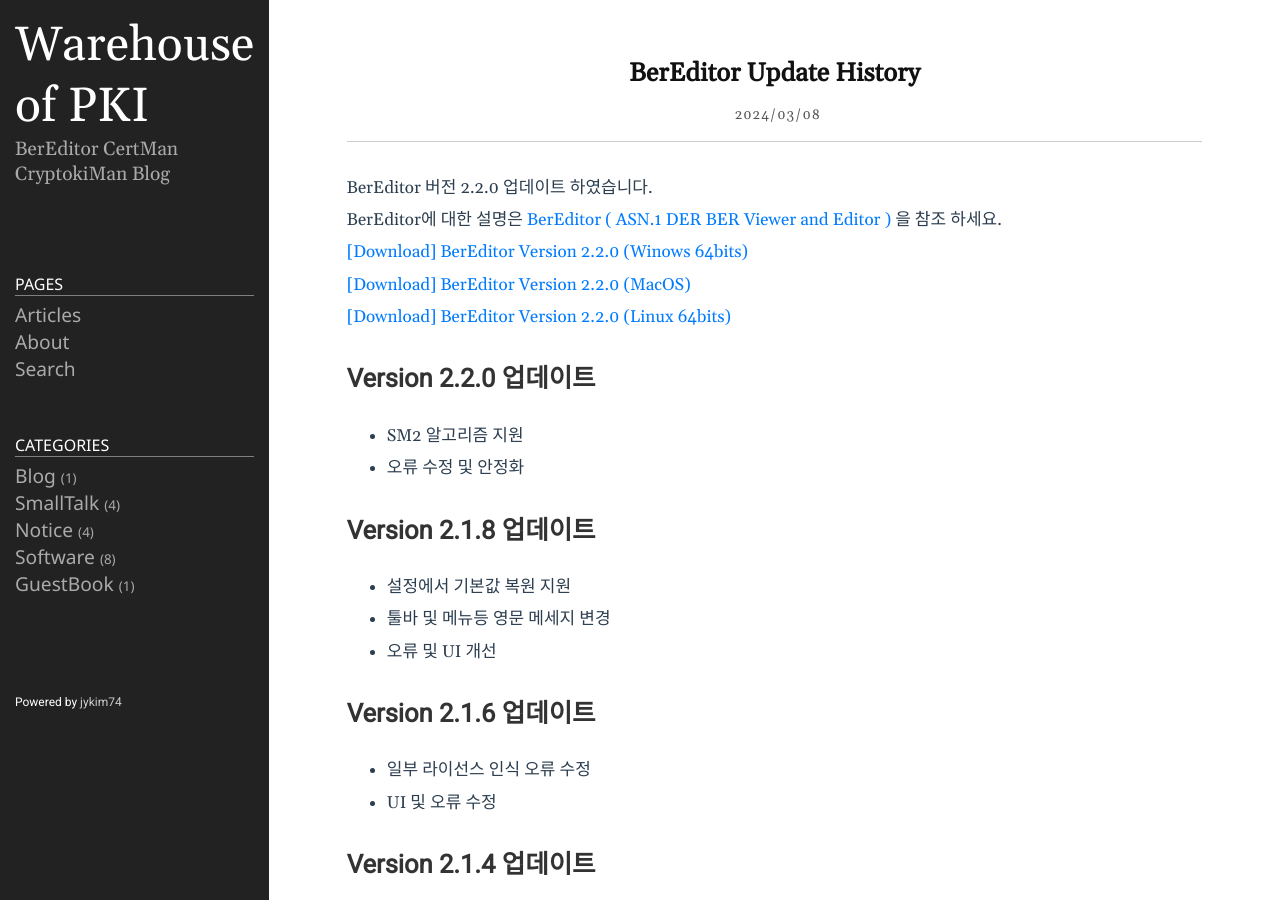
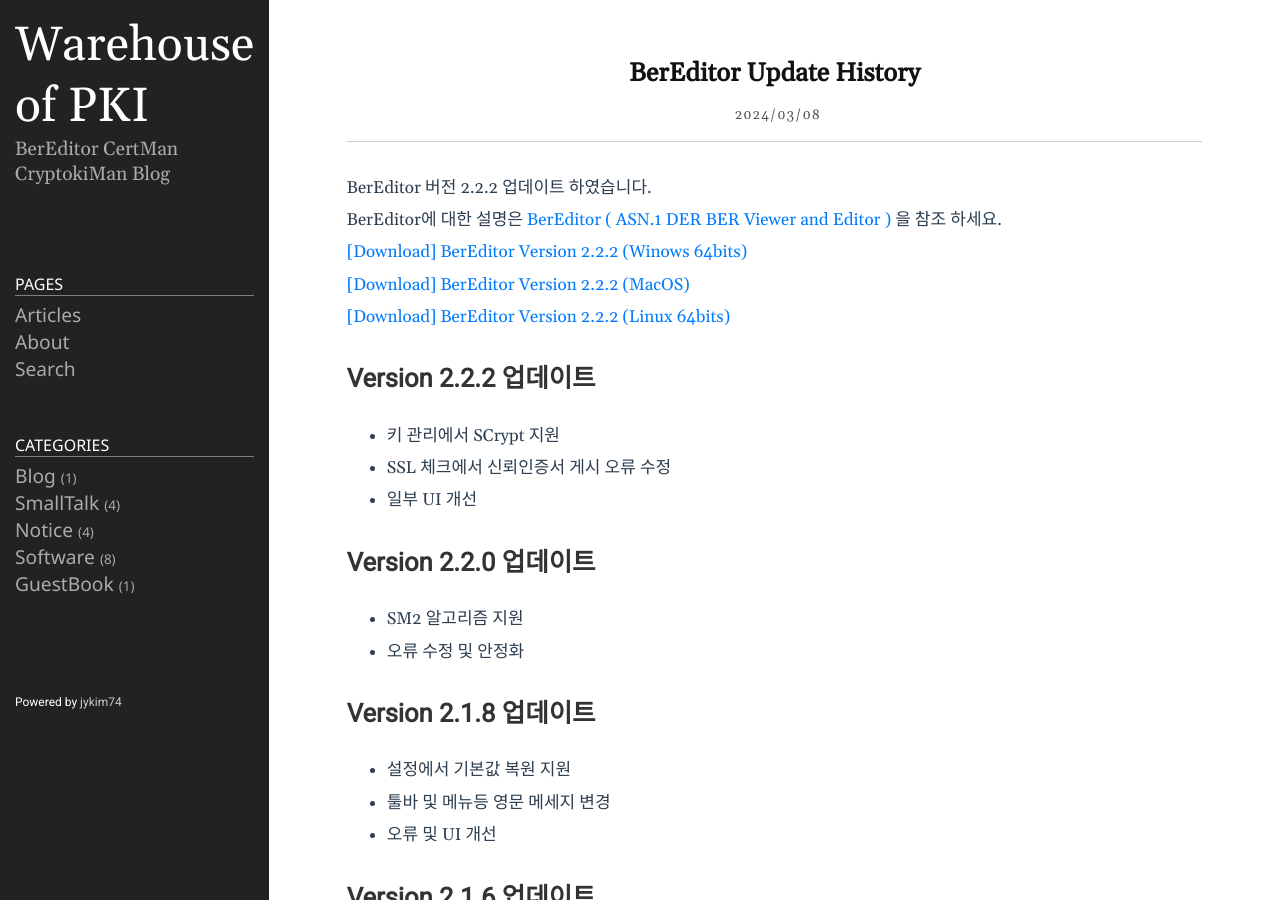
Before and after one commit to jykim74/jykim74.github.io, a Jekyll site: the page built from _posts/2024-03-08-BerEditorUpdate.md, in a window 1280 px wide and 900 px high. Built offline with Jekyll 4.4.1, drawn with Linux system fonts in a browser that asks for light colours; nearby versions of some CDN libraries; comment, search, counter and statistics services are not loaded.

Commit message:
BerEditor Version 2.2.2 적용

```diff
--- a/_posts/2023-04-13-BerEditor.markdown
+++ b/_posts/2023-04-13-BerEditor.markdown
@@ -16,11 +16,11 @@
 
 This is a program I made personally, so if you have any questions or bugs, use [Google Groups]( https://groups.google.com/g/bereditor, "Google Groups" )
 
-[[Download] BerEditor Version 2.2.0 (Win64)]( https://jykim74.github.io/msi/BerEditor-enV220.msi "BerEditor" )
+[[Download] BerEditor Version 2.2.2 (Win64)]( https://jykim74.github.io/msi/BerEditor-enV222.msi "BerEditor" )
 
-[[Download] BerEditor Version 2.2.0 (MacOS)]( https://jykim74.github.io/dmg/BerEditorV220.dmg "BerEditor" )
+[[Download] BerEditor Version 2.2.2 (MacOS)]( https://jykim74.github.io/dmg/BerEditorV222.dmg "BerEditor" )
 
-[[Download] BerEditor Version 2.2.0 (Linux64)]( https://jykim74.github.io/zip/BerEditorV220.zip "BerEditor" )
+[[Download] BerEditor Version 2.2.2 (Linux64)]( https://jykim74.github.io/zip/BerEditorV222.zip "BerEditor" )
 
 If you would like to receive a license, simply write a request in [Free License Request](https::/jykim7.mycafe24.com/user_reg.php) and you can receive a trial (30-day) license.
 Of course, you can apply for a license multiple times.
--- a/_posts/2024-03-08-BerEditorUpdate.md
+++ b/_posts/2024-03-08-BerEditorUpdate.md
@@ -4,12 +4,17 @@
 tags: [ASN.1,ASN.1 viewer, BER, BER reader, BER viewer, DER ,DER reader]
 category: Software
 ---
-BerEditor 버전 2.2.0 업데이트 하였습니다.
+BerEditor 버전 2.2.2 업데이트 하였습니다.
 BerEditor에 대한 설명은 [BerEditor ( ASN.1 DER BER Viewer and Editor )](https://jykim74.tistory.com/36) 을 참조 하세요.
 
-[\[Download\] BerEditor Version 2.2.0 (Winows 64bits)](https://jykim74.github.io/msi/BerEditor-enV220.msi)
-[\[Download\] BerEditor Version 2.2.0 (MacOS)](https://jykim74.github.io/dmg/BerEditorV220.dmg)
-[\[Download\] BerEditor Version 2.2.0 (Linux 64bits)](https://jykim74.github.io/zip/BerEditorV220.zip)
+[\[Download\] BerEditor Version 2.2.2 (Winows 64bits)](https://jykim74.github.io/msi/BerEditor-enV222.msi)
+[\[Download\] BerEditor Version 2.2.2 (MacOS)](https://jykim74.github.io/dmg/BerEditorV222.dmg)
+[\[Download\] BerEditor Version 2.2.2 (Linux 64bits)](https://jykim74.github.io/zip/BerEditorV222.zip)
+
+## Version 2.2.2 업데이트
+- 키 관리에서 SCrypt 지원
+- SSL 체크에서 신뢰인증서 게시 오류 수정
+- 일부 UI 개선
 
 ## Version 2.2.0 업데이트
 - SM2 알고리즘 지원
--- a/appcast/bereditor_appcast_mac.xml
+++ b/appcast/bereditor_appcast_mac.xml
@@ -5,10 +5,10 @@
 		<description>Feed for BerEditor updates</description>
 		<language>en</language>
 		<item>
-			<title>Version 2.2.0</title>
+			<title>Version 2.2.2</title>
 			<sparkle:releaseNotesLink>https://jykim74.github.io/software/2024/03/08/BerEditorUpdate.html</sparkle:releaseNotesLink>
-			<enclosure url="https://jykim74.github.io/dmg/BerEditorV220.dmg" sparkle:version="2.2.0"
-			sparkle:edSignature="O+1kSyLmctYkQSGZnKHJzi0Mkzpd+lYgpME7rqSRB71NCnclpSR+zcjrrmJ6vQBEeaCWGRIuN+wwCO2Gjr0KAw==" length="16618255"
+			<enclosure url="https://jykim74.github.io/dmg/BerEditorV222.dmg" sparkle:version="2.2.2"
+			sparkle:edSignature="gbd4DSq2TzoHYvDzrgj3e/kYA8+CkKc34PDJpjTCD0e3I7+7pT0IOqv8W/UlVRnwMoUGQFm/WQa8DztqKFmICA==" length="16629512"
 			type="application/octet-stream"/>
 		</item>
 	</channel>
--- a/appcast/bereditor_appcast_mac_ko.xml
+++ b/appcast/bereditor_appcast_mac_ko.xml
@@ -5,10 +5,10 @@
 		<description>Feed for BerEditor updates</description>
 		<language>en</language>
 		<item>
-			<title>Version 2.2.0</title>
+			<title>Version 2.2.2</title>
 			<sparkle:releaseNotesLink>https://jykim74.github.io/software/2024/03/08/BerEditorUpdate.html</sparkle:releaseNotesLink>
-			<enclosure url="https://jykim74.github.io/dmg/BerEditorV220.dmg" sparkle:version="2.2.0"
-			sparkle:edSignature="O+1kSyLmctYkQSGZnKHJzi0Mkzpd+lYgpME7rqSRB71NCnclpSR+zcjrrmJ6vQBEeaCWGRIuN+wwCO2Gjr0KAw==" length="16618255"
+			<enclosure url="https://jykim74.github.io/dmg/BerEditorV222.dmg" sparkle:version="2.2.2"
+			sparkle:edSignature="gbd4DSq2TzoHYvDzrgj3e/kYA8+CkKc34PDJpjTCD0e3I7+7pT0IOqv8W/UlVRnwMoUGQFm/WQa8DztqKFmICA==" length="16629512"
 			type="application/octet-stream"/>
 		</item>
 	</channel>
--- a/appcast/bereditor_appcast_win.xml
+++ b/appcast/bereditor_appcast_win.xml
@@ -5,9 +5,9 @@
 		<description>Feed for BerEditor updates</description>
 		<language>en</language>
 		<item>
-			<title>Version 2.2.0</title>
+			<title>Version 2.2.2</title>
 			<sparkle:releaseNotesLink>https://jykim74.github.io/software/2024/03/08/BerEditorUpdate.html</sparkle:releaseNotesLink>
-			<enclosure url="https://jykim74.github.io/msi/BerEditor-enV220.msi" sparkle:version="2.2.0" length="0" type="application/octet-stream"/>
+			<enclosure url="https://jykim74.github.io/msi/BerEditor-enV222.msi" sparkle:version="2.2.2" length="0" type="application/octet-stream"/>
 		</item>
 	</channel>
 </rss>
--- a/appcast/bereditor_appcast_win_ko.xml
+++ b/appcast/bereditor_appcast_win_ko.xml
@@ -5,9 +5,9 @@
 		<description>Feed for BerEditor updates</description>
 		<language>en</language>
 		<item>
-			<title>Version 2.2.0</title>
+			<title>Version 2.2.2</title>
 			<sparkle:releaseNotesLink>https://jykim74.github.io/software/2024/03/08/BerEditorUpdate.html</sparkle:releaseNotesLink>
-			<enclosure url="https://jykim74.github.io/msi/BerEditor-enV220.msi" sparkle:version="2.2.0" length="0" type="application/octet-stream"/>
+			<enclosure url="https://jykim74.github.io/msi/BerEditor-enV222.msi" sparkle:version="2.2.2" length="0" type="application/octet-stream"/>
 		</item>
 	</channel>
 </rss>
```
